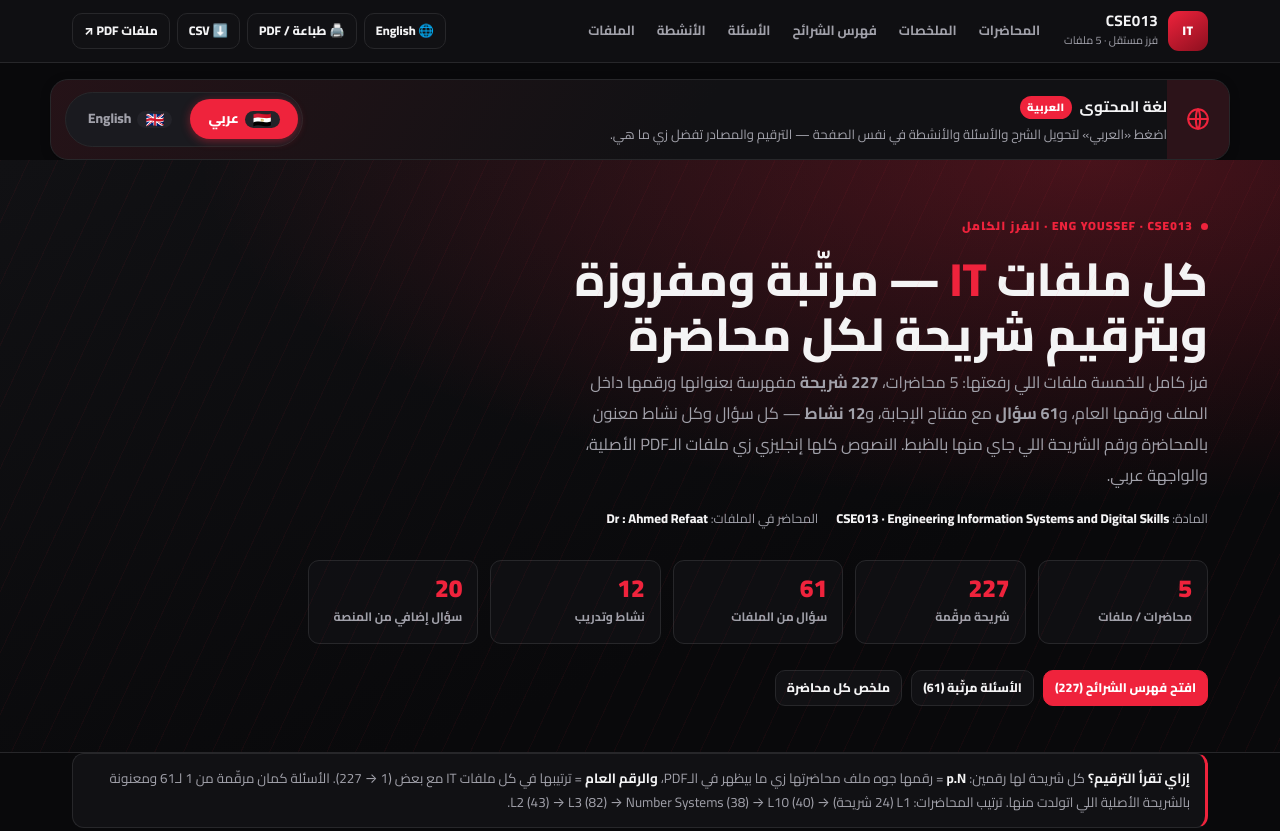
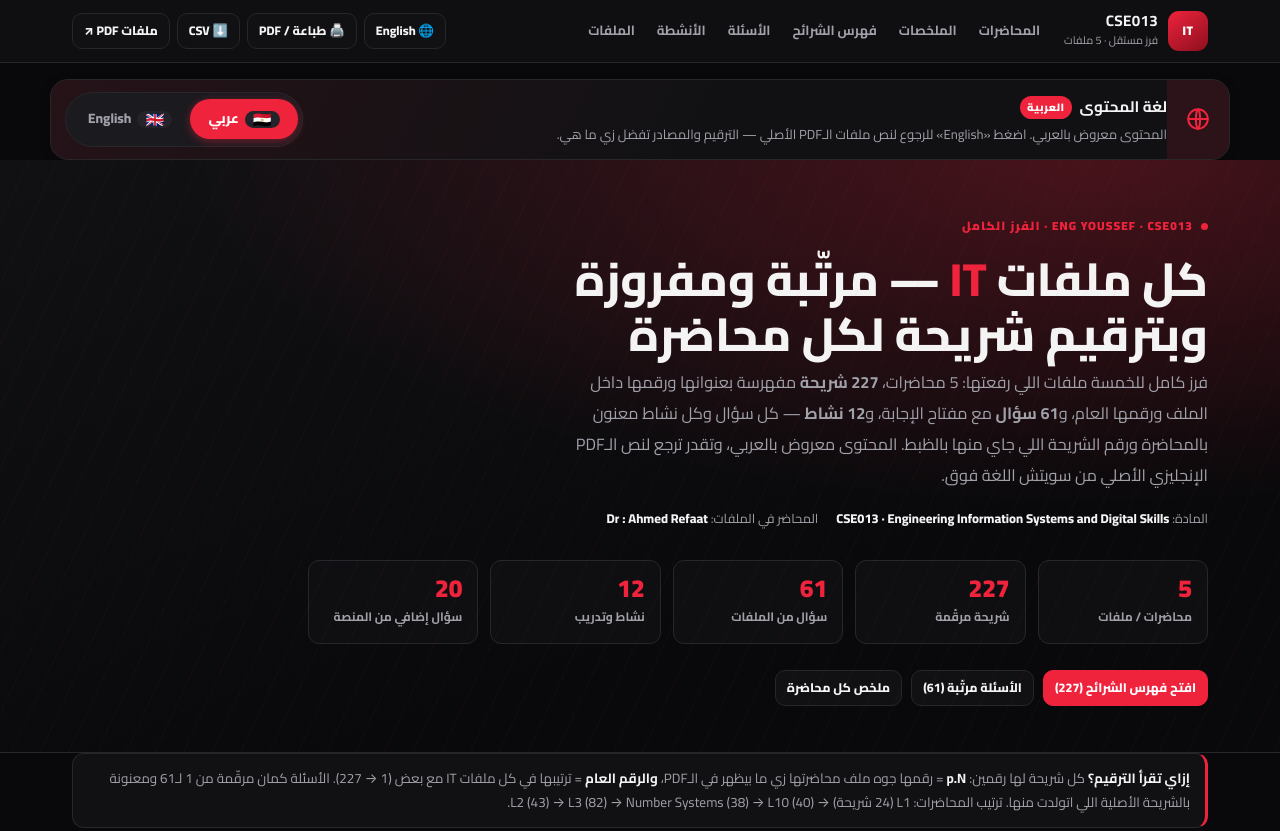
Before and after one commit to exyn0717-debug/youssef-, a plain HTML site: page it-sort/index.html in a window 1280 px wide. Shown: the top 831 px of the page. Drawn offline with Linux system fonts and the light colour scheme.

Commit message:
it-sort: state-aware language copy
The strip text now describes the current state (Arabic content -> switch to
English for the original PDF wording, and vice versa) and the hero paragraph no
longer claims the page is still all-English. Hidden legacy button is removed
from the tab order.

Co-authored-by: arena-agent <297053741+arena-agent@users.noreply.github.com>

```diff
--- a/it-sort/index.html
+++ b/it-sort/index.html
@@ -264,14 +264,14 @@ html[dir=rtl] .lang-strip .ls-txt{padding:14px 0 14px 4px}
     <button type="button" id="langBtnAr" data-lang="ar" aria-pressed="true"><span class="flag">🇪🇬</span> عربي</button>
     <button type="button" id="langBtnEn" data-lang="en" aria-pressed="false"><span class="flag">🇬🇧</span> English</button>
   </div>
-  <button class="btn lang-big" id="langBtn2" type="button">🌐 <span>ترجمة المحتوى للعربي</span></button>
+  <button class="btn lang-big" id="langBtn2" type="button" tabindex="-1" aria-hidden="true">🌐 <span>ترجمة المحتوى للعربي</span></button>
 </div>
 
 <div class="hero" id="top">
   <div class="hero-in">
     <span class="eyebrow"><span class="dot"></span>ENG YOUSSEF · CSE013 · الفرز الكامل</span>
     <h1 id="heroTitle">كل ملفات <span>IT</span> — مرتّبة ومفروزة <br>وبترقيم شريحة لكل محاضرة</h1>
-    <p class="sub">فرز كامل للخمسة ملفات اللي رفعتها: 5 محاضرات، <b>227 شريحة</b> مفهرسة بعنوانها ورقمها داخل الملف ورقمها العام، و<b>61 سؤال</b> مع مفتاح الإجابة، و<b>12 نشاط</b> — كل سؤال وكل نشاط معنون بالمحاضرة ورقم الشريحة اللي جاي منها بالظبط. النصوص كلها إنجليزي زي ملفات الـPDF الأصلية، والواجهة عربي.</p>
+    <p class="sub">فرز كامل للخمسة ملفات اللي رفعتها: 5 محاضرات، <b>227 شريحة</b> مفهرسة بعنوانها ورقمها داخل الملف ورقمها العام، و<b>61 سؤال</b> مع مفتاح الإجابة، و<b>12 نشاط</b> — كل سؤال وكل نشاط معنون بالمحاضرة ورقم الشريحة اللي جاي منها بالظبط. المحتوى معروض بالعربي، وتقدر ترجع لنص الـPDF الإنجليزي الأصلي من سويتش اللغة فوق.</p>
     <div class="meta-line">
       <span>المادة: <b>CSE013 · Engineering Information Systems and Digital Skills</b></span>
       <span>المحاضر في الملفات: <b>Dr : Ahmed Refaat</b></span>
@@ -826,8 +826,9 @@ function applyLang(){
   var bk=el('brandSub');
   if(bk)bk.textContent=en?'Standalone index · 5 files':'فرز مستقل · 5 ملفات';
   localizeSummary();
-  if(t2)t2.textContent=en?'Pick «عربي» to read the explanations, questions and activities in Arabic on this same page — numbering and sources stay identical.':
-    'اضغط «العربي» لتحويل الشرح والأسئلة والأنشطة في نفس الصفحة — الترقيم والمصادر تفضل زي ما هي.';
+  if(t2)t2.textContent=en
+    ?'Showing the original English text from the PDFs. Pick «عربي» to read the questions and explanations in Arabic on this same page.'
+    :'المحتوى معروض بالعربي. اضغط «English» للرجوع لنص ملفات الـPDF الأصلي — الترقيم والمصادر تفضل زي ما هي.';
   var pair=document.querySelectorAll('[data-ar][data-en]');
   var phs=document.querySelectorAll('[data-ph-ar]');
   for(var z=0;z<phs.length;z++){phs[z].placeholder=phs[z].dataset[en?'phEn':'phAr'];}
@@ -839,7 +840,7 @@ function applyLang(){
   }
   var sub=document.querySelector('.hero .sub');
   if(sub&&sub.dataset.arOrg===undefined){sub.dataset.arOrg=sub.innerHTML;}
-  if(sub){sub.innerHTML=en?'A full index of the five IT files: 5 lectures, <b>227 slides</b> numbered inside their file and globally, <b>61 questions</b> with the answer key, and <b>12 activities</b> — each one tagged with its lecture and slide. Switch the button to read everything in Arabic.':sub.dataset.arOrg;}
+  if(sub){sub.innerHTML=en?'A full index of the five IT files: 5 lectures, <b>227 slides</b> numbered inside their file and globally, <b>61 questions</b> with the answer key, and <b>12 activities</b> — each one tagged with its lecture and slide.':sub.dataset.arOrg;}
 }
 applyLang();
 
```
Also changed, not shown: 1 other file.
